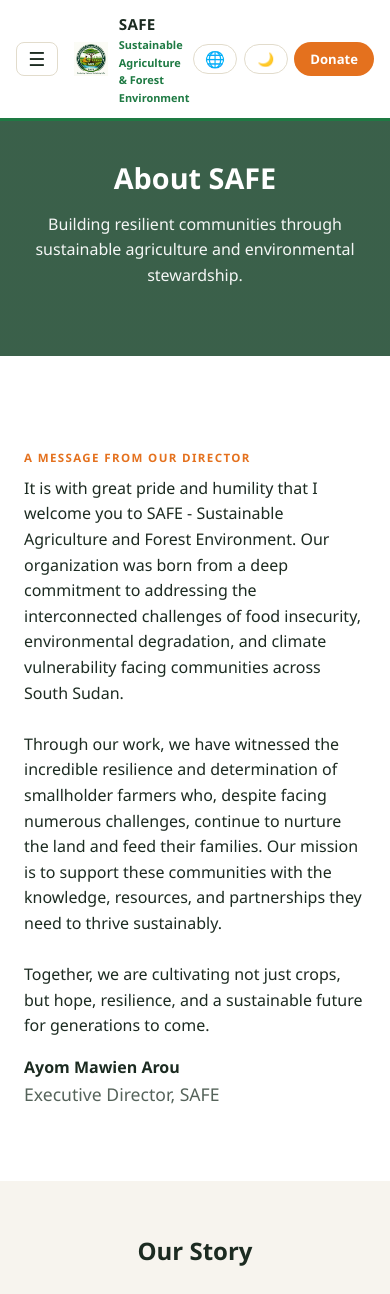
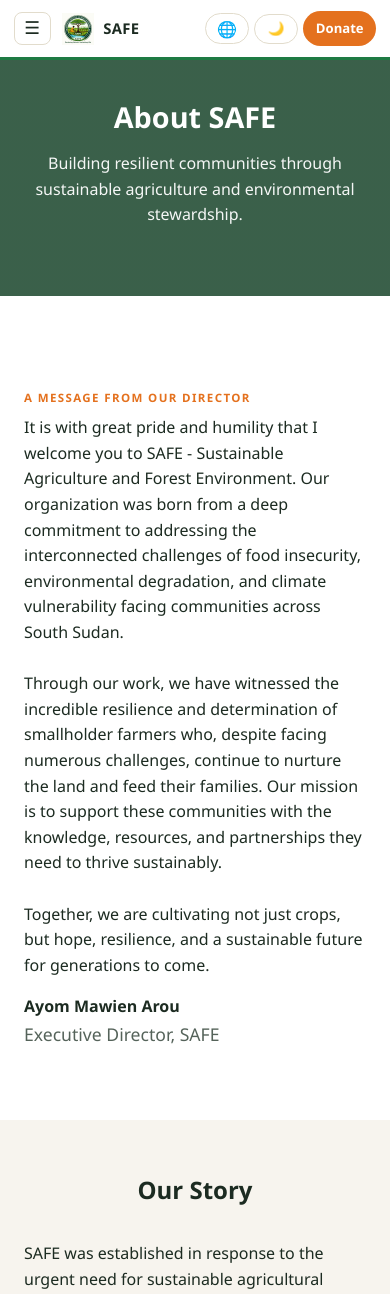
Before and after one commit to KENEDdan/SAFE_web, a Django app: page /about/ in a window 390 px wide. Shown: the top 1294 px of the page. Run offline with Django 5.2, Linux system fonts and the light colour scheme; data comes from the database, SQL or seed files in the repository; data that the repository does not hold is empty.

Commit message:
Harden the header and layout for small screens
- Header shrinks cleanly: the wordmark tagline drops below 1024px, the
  theme/language button labels drop below 600px, and Donate hides under 360px
  so the top bar always stays one tidy row (the added globe button had made
  it prone to overflow)
- overflow-x: clip on html/body plus overflow-wrap on text as a safety net
- All auto-fit/auto-fill grids use minmax(min(Npx, 100%), 1fr) so a card can
  never be wider than its column on a narrow viewport

Verified no horizontal overflow at 360 / 390 / 768 px across the public pages.

Co-Authored-By: Claude Sonnet 5 <noreply@anthropic.com>
Claude-Session: https://claude.ai/code/session_01QkmdkNqeJ8q3Hwzik3dKtk

```diff
--- a/static/css/main.css
+++ b/static/css/main.css
@@ -30,7 +30,7 @@
 
 * { box-sizing: border-box; }
 
-html { scroll-behavior: smooth; }
+html { scroll-behavior: smooth; overflow-x: clip; }
 
 body {
   margin: 0;
@@ -38,8 +38,11 @@ body {
   background: var(--bg);
   color: var(--text);
   line-height: 1.6;
+  overflow-x: clip;
   transition: background 0.2s ease, color 0.2s ease;
 }
+
+h1, h2, h3, h4, p, a, li, span { overflow-wrap: break-word; }
 
 img { max-width: 100%; height: auto; }
 
@@ -52,35 +55,50 @@ h1, h2, h3, h4 { line-height: 1.2; color: var(--text); }
   display: flex;
   align-items: center;
   justify-content: space-between;
-  gap: clamp(0.6rem, 1.5vw, 1rem);
-  padding: clamp(0.65rem, 1.4vw + 0.4rem, 1rem) clamp(1rem, 3vw, 2.5rem);
+  gap: clamp(0.5rem, 1.5vw, 1rem);
+  padding: clamp(0.55rem, 1.4vw + 0.35rem, 1rem) clamp(0.85rem, 3vw, 2.5rem);
   background: var(--bg);
   border-bottom: 3px solid var(--green);
   position: sticky;
   top: 0;
   z-index: 60;
 }
-.header-left { display: flex; align-items: center; gap: 1rem; }
+.header-left { display: flex; align-items: center; gap: 0.7rem; min-width: 0; flex: 1 1 auto; }
 .hamburger-btn {
+  flex: none;
   background: none; border: 1px solid var(--border); border-radius: 8px;
-  font-size: 1.2rem; padding: 0.3rem 0.7rem; cursor: pointer; color: var(--text);
+  font-size: 1.1rem; padding: 0.3rem 0.6rem; cursor: pointer; color: var(--text);
 }
-.brand { display: flex; align-items: center; gap: 0.7rem; text-decoration: none; color: inherit; }
-.brand img { height: clamp(34px, 3.5vw + 16px, 46px); width: auto; }
-.brand-name { font-weight: 800; font-size: clamp(0.95rem, 0.6vw + 0.8rem, 1.15rem); letter-spacing: 0.02em; }
-.brand-name span { display: block; color: var(--green); font-weight: 600; font-size: 0.72em; letter-spacing: 0; }
+.brand { display: flex; align-items: center; gap: 0.6rem; text-decoration: none; color: inherit; min-width: 0; }
+.brand img { height: clamp(32px, 3.5vw + 16px, 46px); width: auto; flex: none; }
+.brand-name { font-weight: 800; font-size: clamp(0.9rem, 0.6vw + 0.78rem, 1.15rem); letter-spacing: 0.02em; min-width: 0; }
+.brand-name span {
+  display: block; color: var(--green); font-weight: 600; font-size: 0.72em; letter-spacing: 0;
+  white-space: nowrap; overflow: hidden; text-overflow: ellipsis;
+}
 
 .primary-nav { display: none; gap: 1.25rem; }
 .primary-nav a { color: var(--text); text-decoration: none; font-weight: 600; font-size: 0.92rem; }
 .primary-nav a:hover, .primary-nav a.active { color: var(--green); }
 @media (min-width: 1024px) { .primary-nav { display: flex; } .hamburger-btn { display: none; } }
 
-.nav-actions { display: flex; align-items: center; gap: clamp(0.4rem, 1vw, 0.85rem); }
+.nav-actions { display: flex; align-items: center; gap: clamp(0.35rem, 1vw, 0.85rem); flex: none; }
 
-@media (max-width: 560px) {
-  .nav-actions { gap: 0.4rem; }
+/* Tablet & phone: the desktop nav is already hidden — keep the top bar to one
+   tidy row by trimming the wordmark tagline and the toggle labels. */
+@media (max-width: 1023px) {
+  .brand-name span { display: none; }
+}
+@media (max-width: 600px) {
+  .nav-actions { gap: 0.3rem; }
   .lang-current, .theme-label { display: none; }
-  .lang-menu { right: auto; left: 0; }
+  .lang-btn, .theme-toggle { padding: 0.4rem 0.5rem; }
+  .lang-menu { right: 0; }
+  .nav-actions .btn-donate { padding: 0.45rem 0.8rem; }
+}
+@media (max-width: 360px) {
+  .brand-name { font-size: 0.85rem; }
+  .nav-actions .btn-donate { display: none; }
 }
 
 .theme-toggle {
@@ -184,9 +202,9 @@ main.page { min-height: 60vh; }
 
 /* ---------- Cards & grids ---------- */
 .grid { display: grid; gap: 1.5rem; }
-.grid-2 { grid-template-columns: repeat(auto-fit, minmax(300px, 1fr)); }
-.grid-3 { grid-template-columns: repeat(auto-fit, minmax(260px, 1fr)); }
-.grid-4 { grid-template-columns: repeat(auto-fit, minmax(210px, 1fr)); }
+.grid-2 { grid-template-columns: repeat(auto-fit, minmax(min(300px, 100%), 1fr)); }
+.grid-3 { grid-template-columns: repeat(auto-fit, minmax(min(260px, 100%), 1fr)); }
+.grid-4 { grid-template-columns: repeat(auto-fit, minmax(min(200px, 100%), 1fr)); }
 
 .card {
   background: var(--surface);
@@ -204,7 +222,7 @@ main.page { min-height: 60vh; }
   color: var(--green); margin-bottom: 1rem;
 }
 
-.stat-grid { display: grid; grid-template-columns: repeat(auto-fit, minmax(180px, 1fr)); gap: 1.25rem; }
+.stat-grid { display: grid; grid-template-columns: repeat(auto-fit, minmax(min(150px, 100%), 1fr)); gap: 1.25rem; }
 .stat {
   text-align: center; padding: 1.75rem 1rem; border-radius: 14px;
   background: var(--surface); border: 1px solid var(--border);
@@ -230,7 +248,7 @@ main.page { min-height: 60vh; }
   background: rgba(228, 113, 30, 0.15); color: var(--orange-dark); margin-bottom: 0.5rem;
 }
 
-.gallery { display: grid; grid-template-columns: repeat(auto-fill, minmax(200px, 1fr)); gap: 0.9rem; }
+.gallery { display: grid; grid-template-columns: repeat(auto-fill, minmax(min(140px, 100%), 1fr)); gap: 0.9rem; }
 .gallery figure { margin: 0; border-radius: 12px; overflow: hidden; background: var(--surface-2); }
 .gallery img { width: 100%; height: 100%; object-fit: cover; aspect-ratio: 4 / 3; }
 
@@ -247,7 +265,7 @@ main.page { min-height: 60vh; }
 @media (min-width: 860px) { .split { grid-template-columns: 1fr 1fr; } }
 .split img { border-radius: 16px; }
 
-.value-list { display: grid; gap: 1rem; grid-template-columns: repeat(auto-fit, minmax(260px, 1fr)); }
+.value-list { display: grid; gap: 1rem; grid-template-columns: repeat(auto-fit, minmax(min(260px, 100%), 1fr)); }
 
 /* ---------- Forms ---------- */
 .form-group { margin-bottom: 1.1rem; }
@@ -259,7 +277,7 @@ main.page { min-height: 60vh; }
 }
 .form-input:focus { outline: none; border-color: var(--green); box-shadow: 0 0 0 3px rgba(30, 122, 67, 0.15); }
 textarea.form-input { min-height: 90px; resize: vertical; }
-.form-grid { display: grid; grid-template-columns: repeat(auto-fit, minmax(220px, 1fr)); gap: 0 1.25rem; }
+.form-grid { display: grid; grid-template-columns: repeat(auto-fit, minmax(min(220px, 100%), 1fr)); gap: 0 1.25rem; }
 .errorlist { color: var(--danger); list-style: none; padding: 0; margin: 0.3rem 0 0; font-size: 0.85rem; }
 .helptext { display: block; color: var(--muted-ink); font-size: 0.8rem; margin-top: 0.25rem; }
 .hp-field {
@@ -301,7 +319,7 @@ textarea.form-input { min-height: 90px; resize: vertical; }
   display: inline-block; background: var(--green); color: #fff; padding: 0.2rem 0.7rem;
   border-radius: 999px; font-size: 0.75rem; font-weight: 700;
 }
-.tile-grid { display: grid; grid-template-columns: repeat(auto-fill, minmax(220px, 1fr)); gap: 1rem; }
+.tile-grid { display: grid; grid-template-columns: repeat(auto-fill, minmax(min(220px, 100%), 1fr)); gap: 1rem; }
 .tile {
   background: var(--surface); border: 1px solid var(--border); border-left: 4px solid var(--green);
   border-radius: 10px; padding: 1.1rem 1.2rem; text-decoration: none; color: inherit; display: block;
@@ -349,7 +367,7 @@ textarea.form-input { min-height: 90px; resize: vertical; }
 .site-footer { background: var(--green-deep); color: #dfe9df; margin-top: 3rem; padding: 3rem 1.5rem 1.5rem; }
 .site-footer a { color: #dfe9df; text-decoration: none; opacity: 0.85; }
 .site-footer a:hover { opacity: 1; color: #fff; }
-.footer-grid { max-width: 1120px; margin: 0 auto 2rem; display: grid; gap: 2rem; grid-template-columns: repeat(auto-fit, minmax(200px, 1fr)); }
+.footer-grid { max-width: 1120px; margin: 0 auto 2rem; display: grid; gap: 2rem; grid-template-columns: repeat(auto-fit, minmax(min(200px, 100%), 1fr)); }
 .footer-col h4 { color: #fff; font-size: 0.9rem; margin: 0 0 0.85rem; }
 .footer-col a, .footer-col p { display: block; font-size: 0.86rem; margin: 0 0 0.5rem; }
 .footer-brand img { height: 52px; margin-bottom: 0.75rem; }
```
